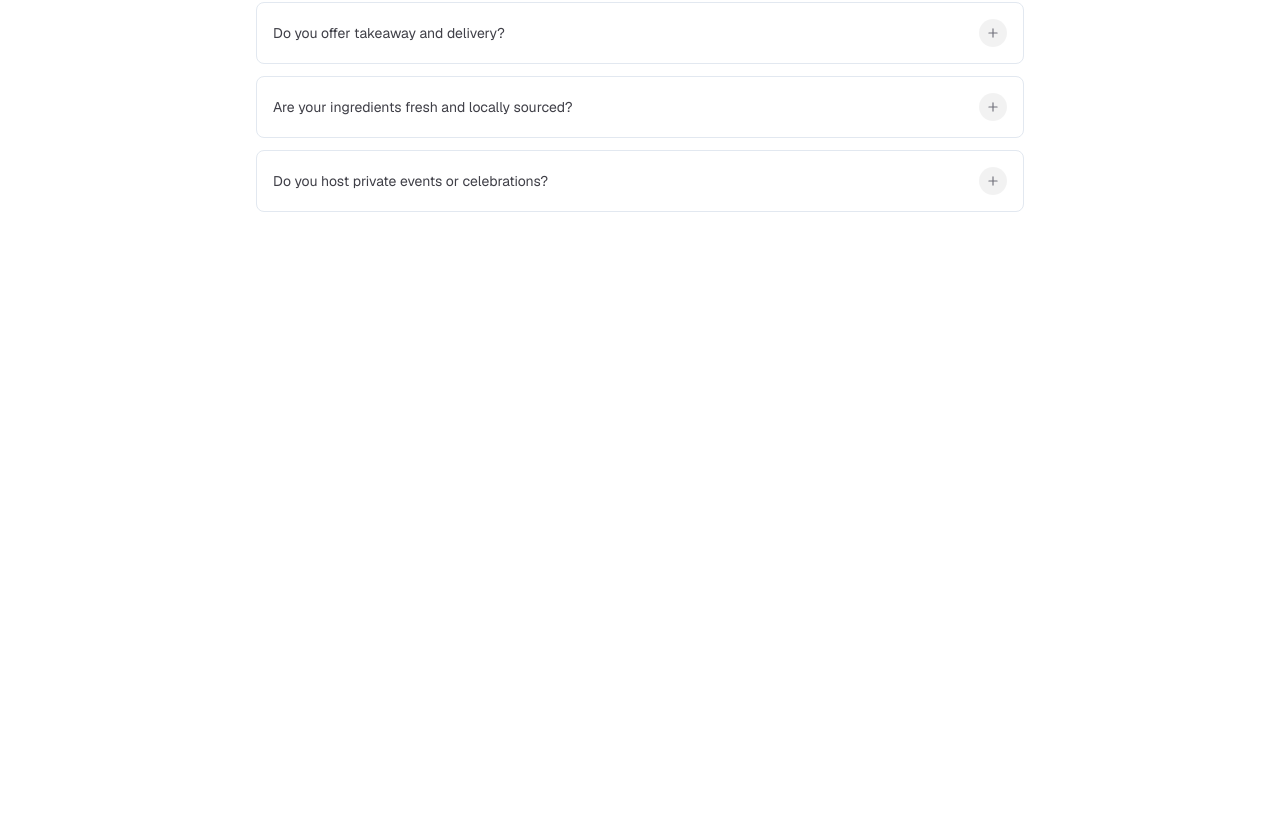
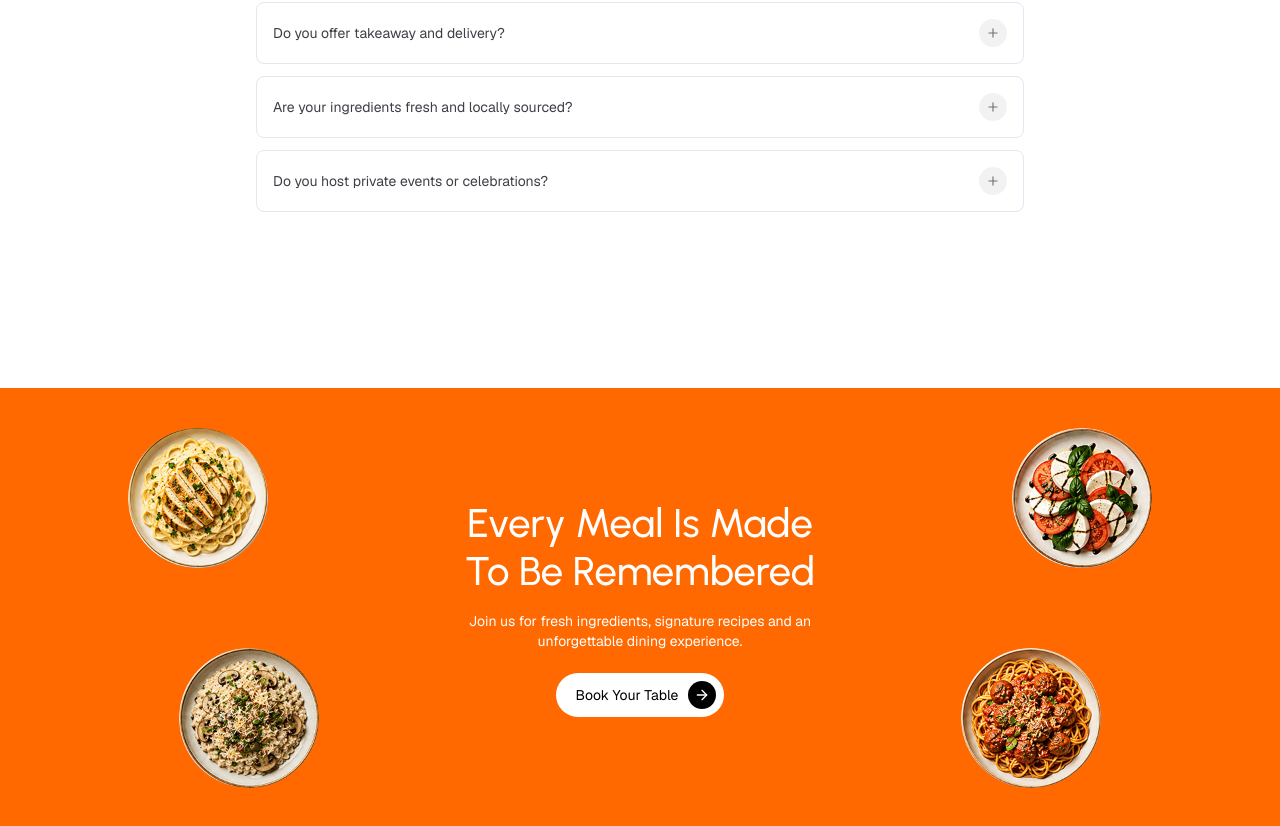
Before and after one commit to Abhishek-raj093/restro, a React (Vite) app: page / in a window 1280 px wide. Shown: the part 6031-6857 px from the top of the page. Before the commit the page ends 6243 px from the top, so only its background shows below. Built offline with nearby package versions, Linux system fonts and the light colour scheme.

Commit message:
Thirteenth Commit Completed CTA Section

```diff
--- a/src/App.jsx
+++ b/src/App.jsx
@@ -9,6 +9,7 @@
 import Timing from './sections/Timing'
 import TestimonialSection from './sections/TestimonialSection'
 import FAQ from './sections/FAQ'
+import CTA from './sections/cta'
 
 const App = () => {
   return (
@@ -23,6 +24,7 @@
       <Timing />
       <TestimonialSection />
       <FAQ />
+      <CTA />
     </>
   )
 }
--- /dev/null
+++ b/src/sections/CTA.jsx
@@ -0,0 +1,76 @@
+import React from 'react'
+import Animated from '../components/Animated'
+import { ArrowRight } from 'lucide-react'
+
+const floatingDishes = [
+    {
+        src: "/assets/dish1.png",
+        alt: "Dish 1",
+        className: "top-6 left-4 md:top-10 md:left-[6%] lg:left-[10%]"
+    },
+    {
+        src: "/assets/dish2.png",
+        alt: "Dish 2",
+        className: "bottom-6 left-6 md:bottom-10 md:left-[10%] lg:left-[14%]"
+    },
+    {
+        src: "/assets/dish3.png",
+        alt: "Dish 3",
+        className: "top-6 right-4 md:top-10 md:right-[6%] lg:right-[10%]"
+    },
+    {
+        src: "/assets/dish4.png",
+        alt: "Dish 4",
+        className: "bottom-6 right-6 md:bottom-10 md:right-[10%] lg:right-[14%]"
+    },
+]
+
+const CTA = () => {
+    return (
+    <section
+        id="cta"
+        className="relative overflow-hidden bg-orange-500 px-6 flex flex-col justify-center items-center min-h-[400px] md:min-h-[440px] mt-44"
+    >
+        {/* Floating Dishes */}
+        <div className="absolute inset-0 w-full max-w-7xl mx-auto pointer-events-none">
+            {floatingDishes.map((dish) => (
+                <img
+                    key={dish.src}
+                    src={dish.src}
+                    alt={dish.alt}
+                    onError={(e) => {
+                        console.error("Image failed to load:", dish.src)
+                    }}
+                    className={`absolute size-20 md:size-28 lg:size-35 rounded-full object-cover pointer-events-auto transition-all duration-300 hover:scale-105 ${dish.className}`}
+                />
+            ))}
+        </div>
+
+        {/* Center Content */}
+        <div className="relative z-10 text-center max-w-2xl mx-auto">
+            <Animated>
+                <h1 className='text-3xl md:text-[40px] font-medium text-white font-urbanist text-balance'>
+                    Every Meal Is Made To Be Remembered
+                </h1>
+            </Animated>
+            <Animated y={20} delay={0.2}>
+                <p className='mt-4 text-white max-w-sm mx-auto'>
+                    Join us for fresh ingredients, signature recipes and an unforgettable dining experience.
+                </p>
+            </Animated>
+
+            <Animated delay={0.2} className="flex items-center justify-center">
+                <a href='#booking-process' className="flex items-center gap-2.5 bg-white text-black pl-5 pr-2 py-2 rounded-full mt-5.5 transition">
+                    Book Your Table
+                    <span className='size-7 rounded-full bg-black text-white grid place-content-center'>
+                        <ArrowRight size={16}/>
+                    </span>
+                </a>
+            </Animated>
+        </div>
+    </section>
+
+    )
+}
+
+export default CTA
```
